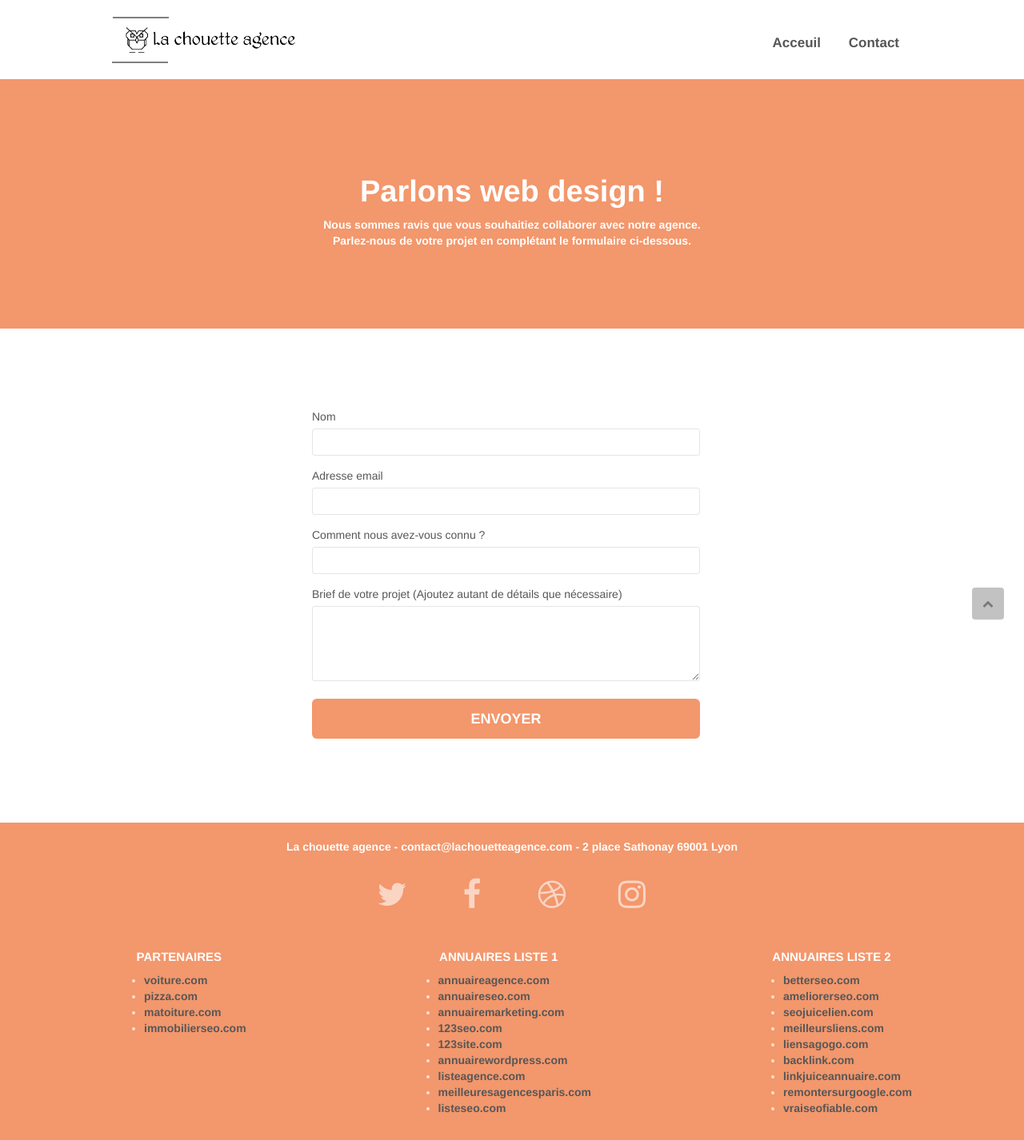
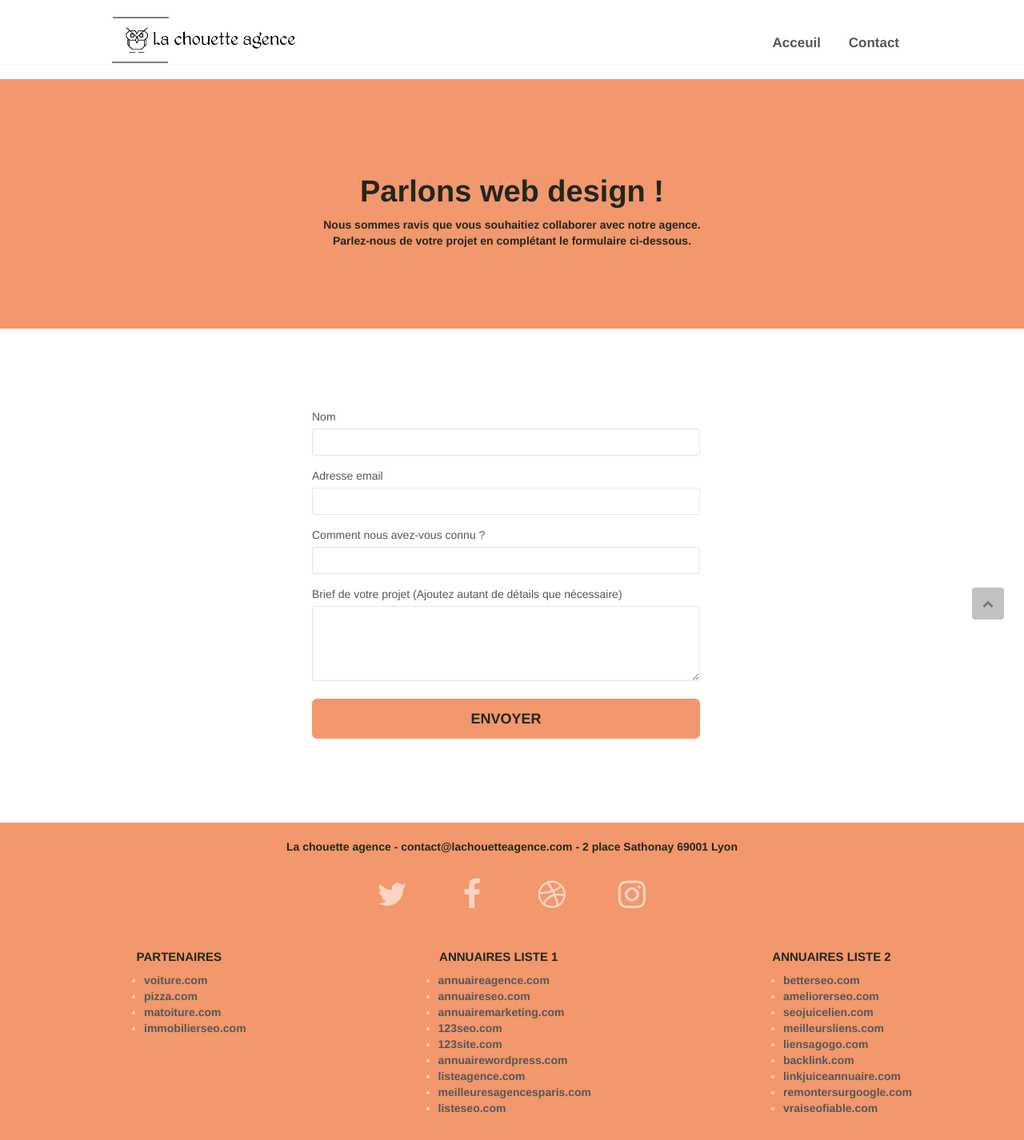
Before and after one commit to damsk33/p4_agence, a plain HTML site: page page2.html in a window 1280 px wide. Shown: the top 1426 px of the page at 80% size. Drawn offline with Linux system fonts and the light colour scheme.

Commit message:
Update style.css

```diff
--- a/style.css
+++ b/style.css
@@ -454,16 +454,16 @@ border-radius: 100%;
 
 .footer_annuaire {
     text-align: center;
-    color: white!important;
+    color: #202720!important;
     font-weight: 900;
 }
 
 .bloc6_h1 {
-    color: white!important;
+    color: #202720!important;
 }
 
 .bloc6_p {
-    color: white!important;
+    color: #202720!important;
     font-weight: 700;
 }
 
@@ -843,7 +843,7 @@ h4 {
 }
 
 .white {
-    color: #FFFFFF!important;
+    color: #202720!important;
 }
 
 .portfolio-thumb {
@@ -887,7 +887,7 @@ h4 {
 
 .btn-atomic-tangerine {
     background: #F3976C;
-    color: #FFFFFF!important;
+    color: #202720!important;
 }
 
 .btn-atomic-tangerine:hover {
```
